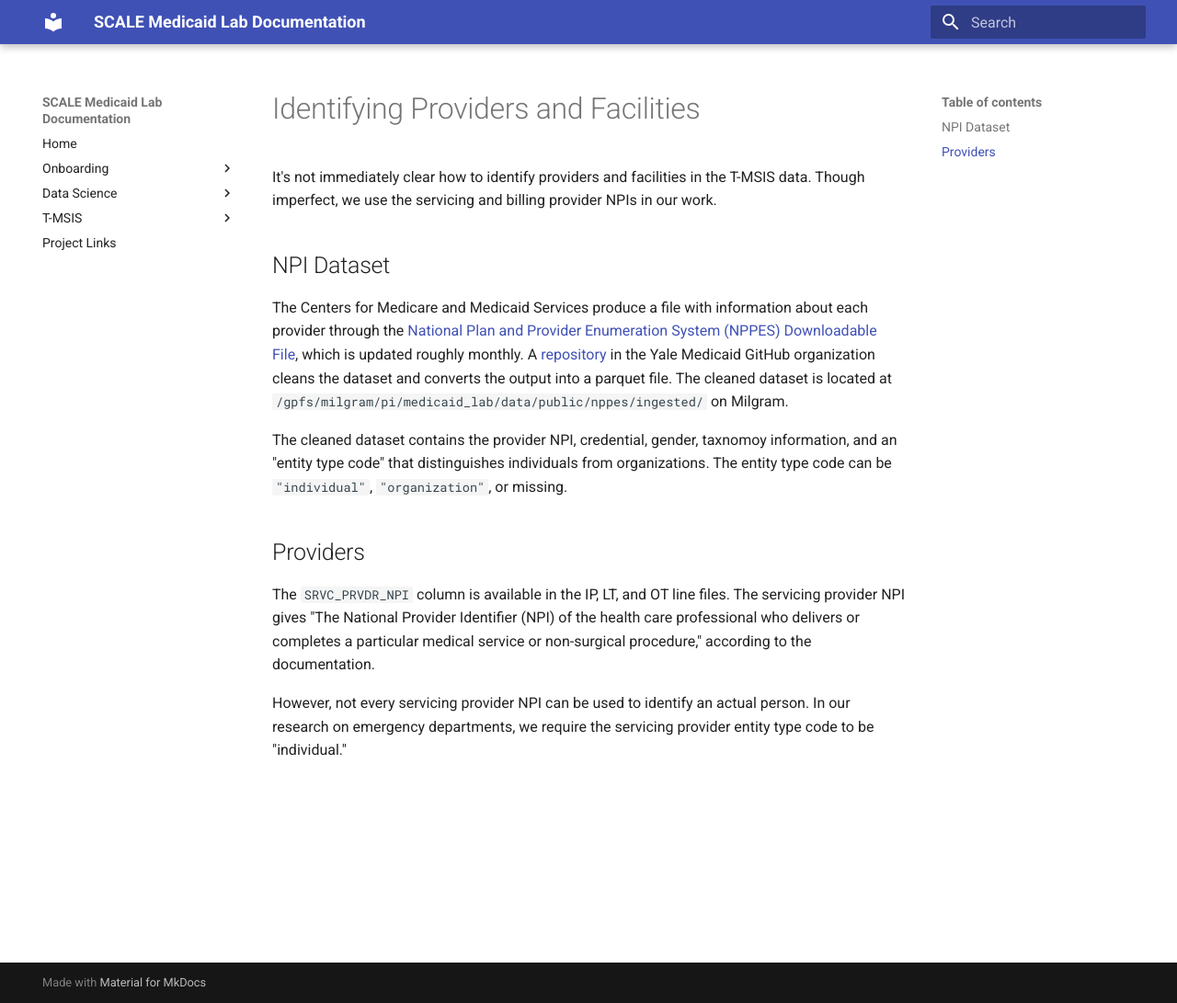
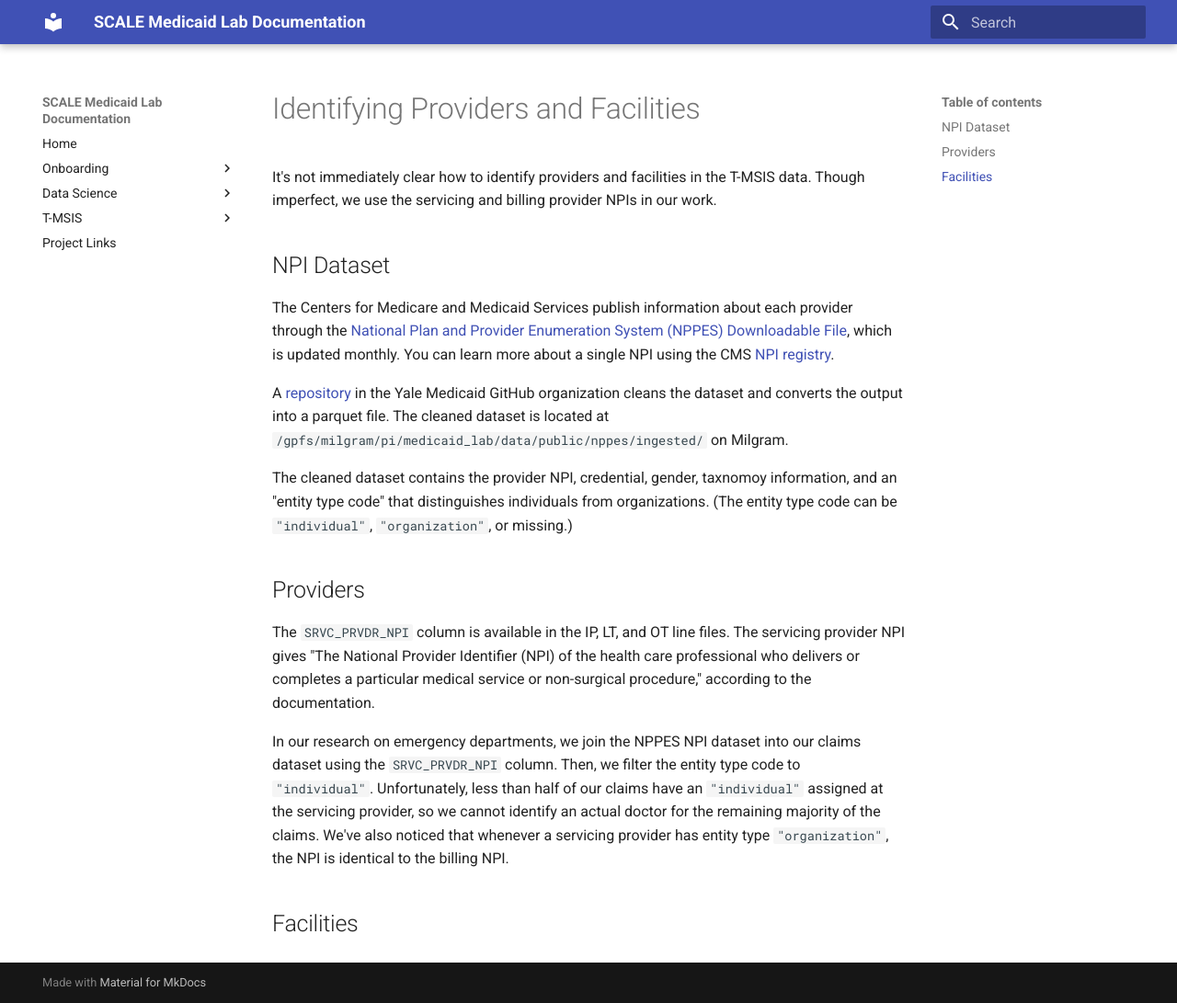
Before and after one commit to Yale-Medicaid/Documentation, an MkDocs documentation site: the page built from docs/tmsis/vignettes/providers.md, in a window 1280 px wide and 1091 px high. Shown: the whole window at 92% size. Built offline with MkDocs 1.6.1 and Material for MkDocs 9.7.7, drawn with Linux system fonts in a browser that asks for light colours.

Commit message:
more about providers

```diff
--- a/docs/tmsis/vignettes/providers.md
+++ b/docs/tmsis/vignettes/providers.md
@@ -4,12 +4,16 @@
 
 ## NPI Dataset
 
-The Centers for Medicare and Medicaid Services produce a file with information about each provider through the [National Plan and Provider Enumeration System (NPPES) Downloadable File](https://www.cms.gov/medicare/regulations-guidance/administrative-simplification/data-dissemination), which is updated roughly monthly. A [repository](https://github.com/Yale-Medicaid/NPPES_NPI) in the Yale Medicaid GitHub organization cleans the dataset and converts the output into a parquet file. The cleaned dataset is located at `/gpfs/milgram/pi/medicaid_lab/data/public/nppes/ingested/` on Milgram.
+The Centers for Medicare and Medicaid Services publish information about each provider through the [National Plan and Provider Enumeration System (NPPES) Downloadable File](https://www.cms.gov/medicare/regulations-guidance/administrative-simplification/data-dissemination), which is updated monthly. You can learn more about a single NPI using the CMS [NPI registry](https://npiregistry.cms.hhs.gov/search).
 
-The cleaned dataset contains the provider NPI, credential, gender, taxnomoy information, and an "entity type code" that distinguishes individuals from organizations. The entity type code can be `"individual"`, `"organization"`, or missing.
+A [repository](https://github.com/Yale-Medicaid/NPPES_NPI) in the Yale Medicaid GitHub organization cleans the dataset and converts the output into a parquet file. The cleaned dataset is located at `/gpfs/milgram/pi/medicaid_lab/data/public/nppes/ingested/` on Milgram.
+
+The cleaned dataset contains the provider NPI, credential, gender, taxnomoy information, and an "entity type code" that distinguishes individuals from organizations. (The entity type code can be `"individual"`, `"organization"`, or missing.)
 
 ## Providers
 
 The `SRVC_PRVDR_NPI` column is available in the IP, LT, and OT line files. The servicing provider NPI gives "The National Provider Identifier (NPI) of the health care professional who delivers or completes a particular medical service or non-surgical procedure," according to the documentation.
 
-However, not every servicing provider NPI can be used to identify an actual person. In our research on emergency departments, we require the servicing provider entity type code to be "individual."
+In our research on emergency departments, we join the NPPES NPI dataset into our claims dataset using the `SRVC_PRVDR_NPI` column. Then, we filter the entity type code to `"individual"`. Unfortunately, less than half of our claims have an `"individual"` assigned at the servicing provider, so we cannot identify an actual doctor for the remaining majority of the claims. We've also noticed that whenever a servicing provider has entity type `"organization"`, the NPI is identical to the billing NPI.
+
+## Facilities
```
